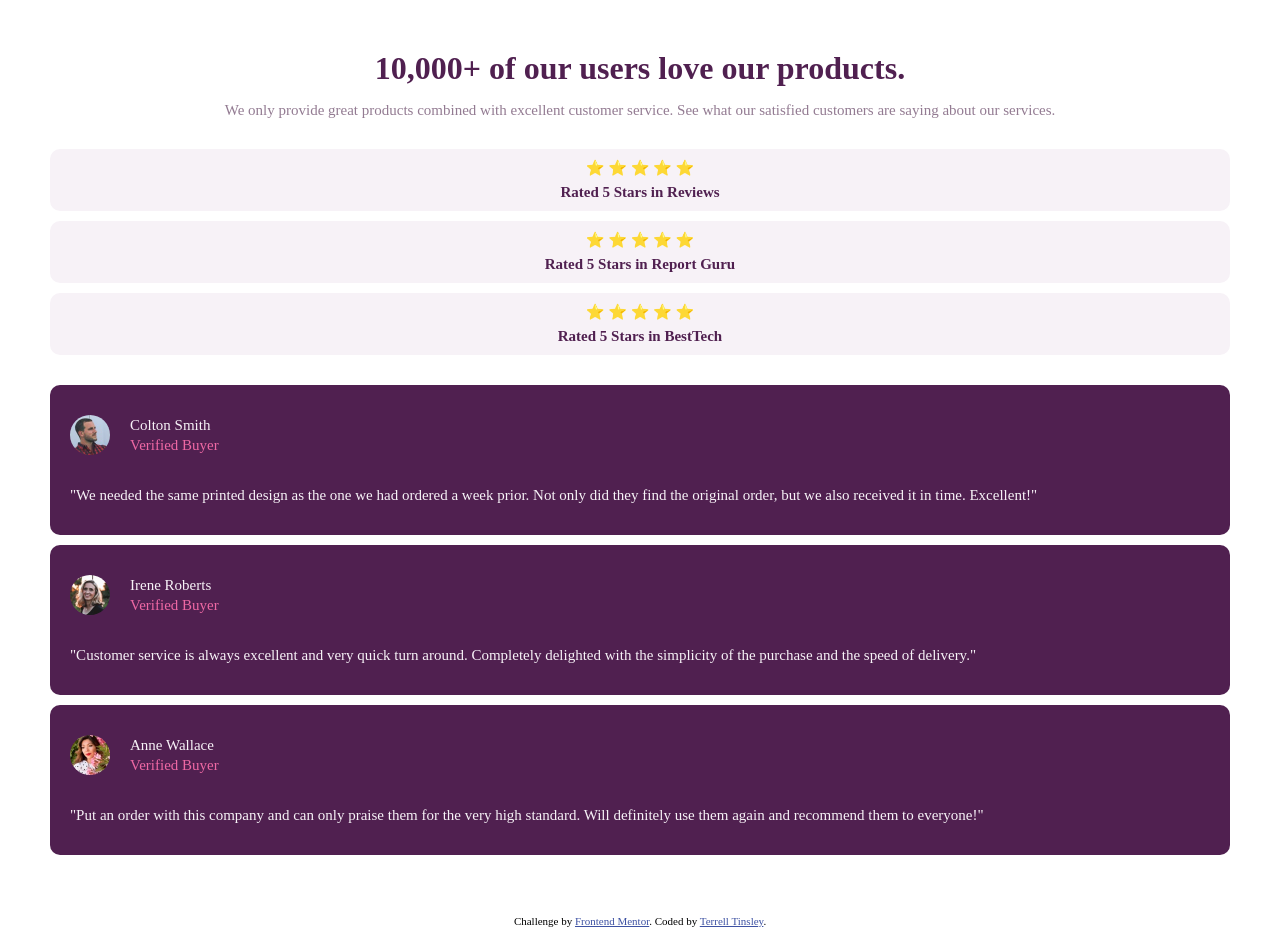
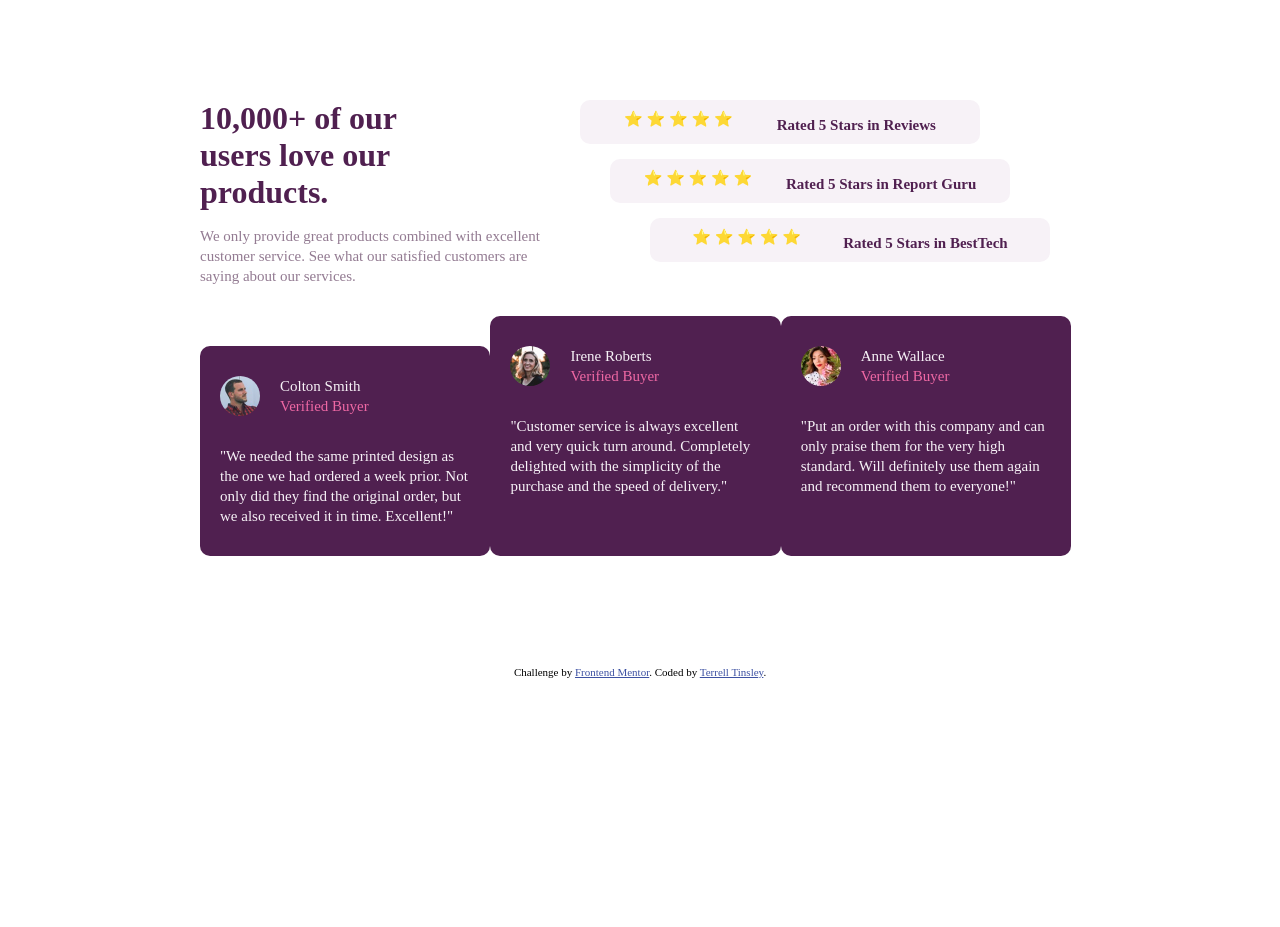
Before and after one commit to TRellTins/social-proof, a plain HTML site: page index.html in a window 1280 px wide. After the commit the page ends 800 px from the top, so only its background shows below. Drawn offline with Linux system fonts and the light colour scheme.

Commit message:
fullscreen styling
added media screen. styled and finished the top container.

```diff
--- a/index.html
+++ b/index.html
@@ -115,16 +115,80 @@
         line-height: 20px;
         font-weight: 100;
       }
+
+      /* screen sizes above 1440px */
+      @media only screen and (min-width: 1200px) {
+        #outer-cont {
+          padding: 100px 200px;
+        }
+
+        #desktop-view-top-cont {
+          display: flex;
+          flex-wrap: wrap;
+        }
+
+        /* styling h1 and p */
+        #review-title-description {
+          flex-basis: 50%;
+        }
+        #review-title-description h1 {
+          text-align: start;
+          width: 250px;
+        }
+        #review-title-description p {
+          text-align: start;
+          line-height: 20px;
+          width: 350px;
+        }
+
+        /* styling star reviews */
+        #star-reviews-cont {
+          flex-basis: 50%;
+        }
+        .reviews {
+          display: flex;
+          width: 400px;
+          justify-content: space-evenly;
+        }
+        .reviews:nth-of-type(1){
+          margin-left: -60px;
+          margin-bottom: 15px;
+        }
+        .reviews:nth-of-type(2){
+          margin-left: -30px;
+          margin-bottom: 15px;
+        }
+        .reviews:nth-of-type(3){
+          margin-left: 10px;
+        }
+
+        /* styling written reviews */
+        #written-reviews-cont {
+          display: flex;
+          flex-wrap: wrap;
+        }
+        #written-reviews-one {
+         flex-basis: 33%;
+        }
+        #written-reviews-two {
+          flex-basis: 33%;
+        }
+        #written-reviews-three {
+          flex-basis: 33%;
+        }
+      }
     </style>
   </head>
   <body>
     <div id="outer-cont">
       <!-- this cont will have to be display flex in desktop view -->
       <div id="desktop-view-top-cont">
-        <h1>10,000+ of our users love our products.</h1>
+        <div id="review-title-description">
+          <h1>10,000+ of our users love our products.</h1>
 
-        <p id="description">We only provide great products combined with excellent customer service.
-        See what our satisfied customers are saying about our services.</p>
+          <p id="description">We only provide great products combined with excellent customer service.
+          See what our satisfied customers are saying about our services.</p>
+        </div>
         <div id="star-reviews-cont">
           <div class="reviews">
             <p class="stars">⭐ ⭐ ⭐ ⭐ ⭐</p>
@@ -142,7 +206,7 @@
       </div>
 
       <div id="written-reviews-cont">
-        <div class="written-reviews">
+        <div class="written-reviews" id="written-reviews-one">
           <div class="review-profile">
             <img class="profile-img" src="images/image-colton.jpg" alt="">
             <p class="review-name">Colton Smith<br><span>Verified Buyer</span></p>
@@ -151,7 +215,7 @@
           Not only did they find the original order, but we also received it in time.
           Excellent!"</p>
         </div>
-        <div class="written-reviews">
+        <div class="written-reviews" id="written-reviews-two">
           <div class="review-profile">
             <img class="profile-img" src="images/image-irene.jpg" alt="">
             <p class="review-name">Irene Roberts<br><span>Verified Buyer</span></p>
@@ -159,7 +223,7 @@
           <p class="review-text">"Customer service is always excellent and very quick turn around. Completely
           delighted with the simplicity of the purchase and the speed of delivery."</p>
         </div>
-        <div class="written-reviews">
+        <div class="written-reviews" id="written-reviews-one">
           <div class="review-profile">
             <img class="profile-img" src="images/image-anne.jpg" alt="">
             <p class="review-name">Anne Wallace<br><span>Verified Buyer</span></p>
```
